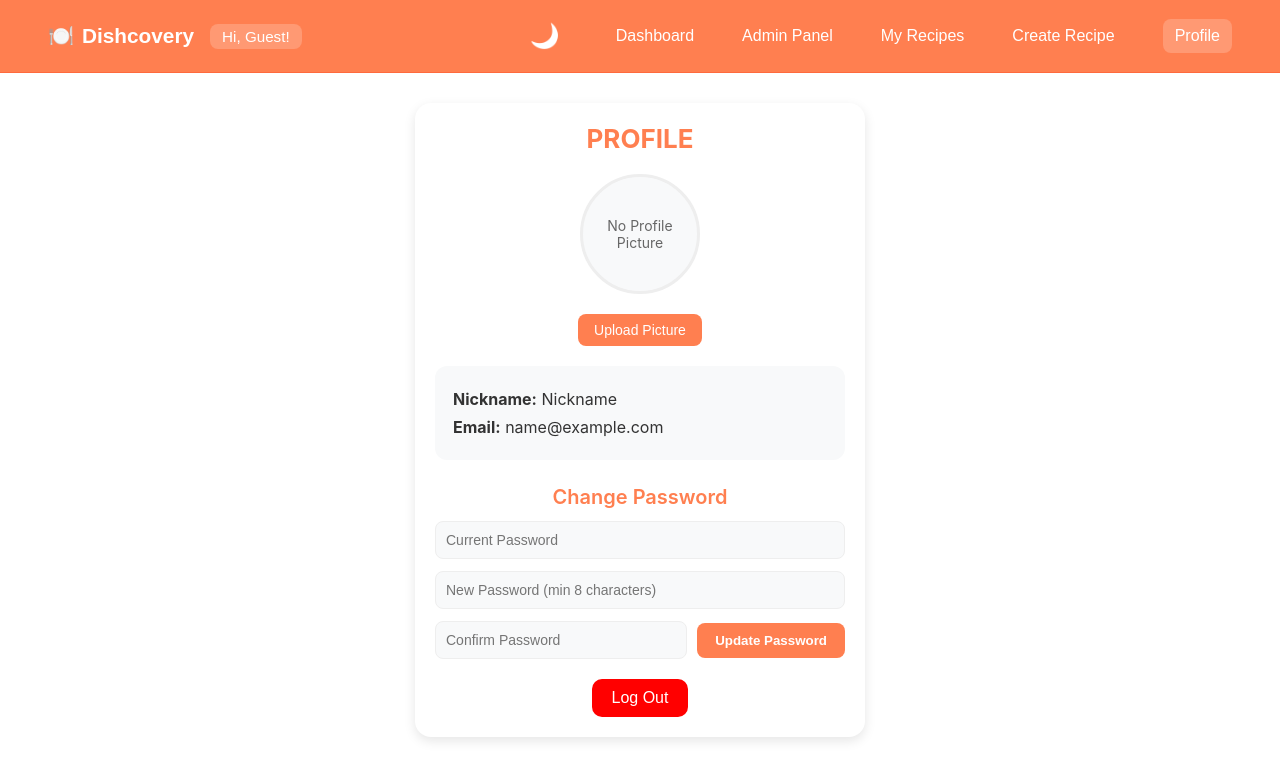
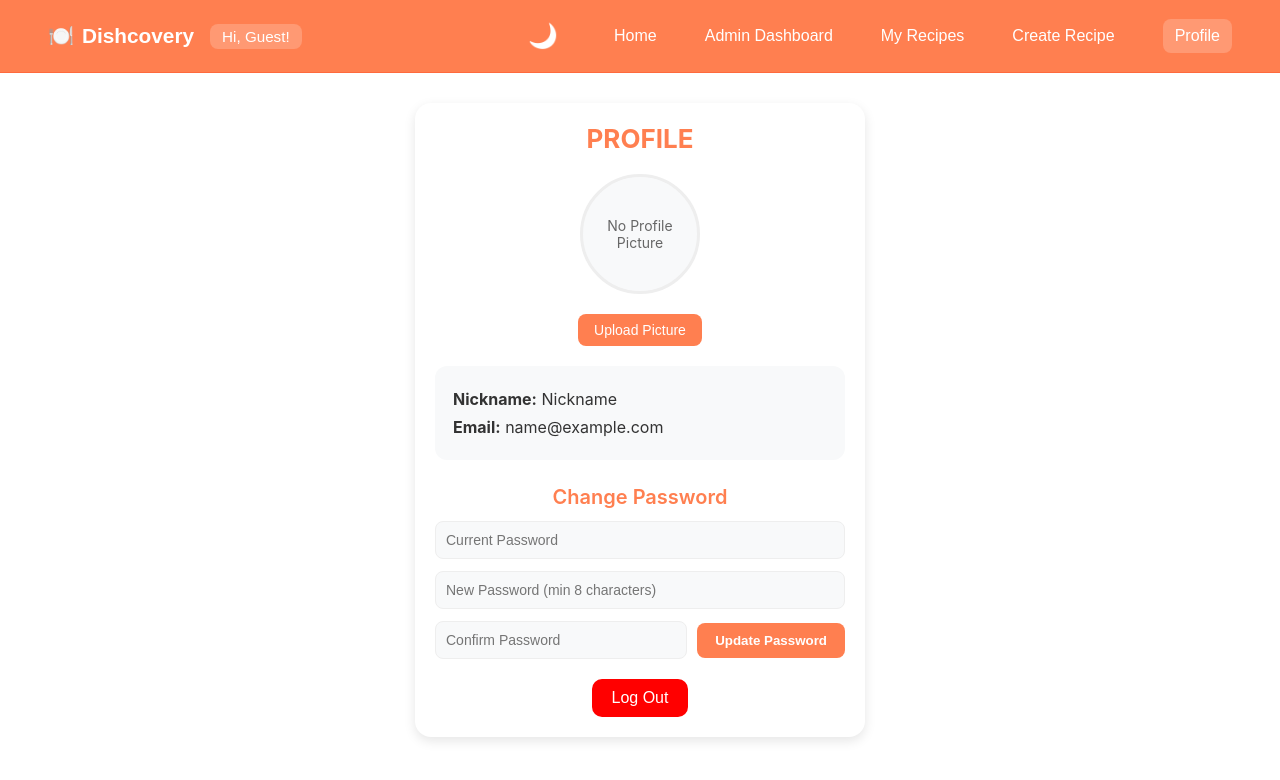
Before and after one commit to ZeeP-Coder/Dishcovery, a React (Create React App) app in the folder frontend/dishcovery/: page /profile in a window 1280 px wide. Shown: the top 780 px of the page. Built offline with nearby package versions, Linux system fonts and the light colour scheme; sample sign-in values are in the browser's storage.

Commit message:
update the ui

```diff
--- a/frontend/dishcovery/src/components/NavBar.js
+++ b/frontend/dishcovery/src/components/NavBar.js
@@ -37,10 +37,10 @@ function NavBar() {
         {isAdmin ? (
           <>
             <Link to="/" className={location.pathname === "/" ? "active" : ""}>
-              Dashboard
+              Home
             </Link>
             <Link to="/admin" className={location.pathname === "/admin" ? "active" : ""}>
-              Admin Panel
+              Admin Dashboard
             </Link>
             <Link to="/my-recipes" className={location.pathname === "/my-recipes" ? "active" : ""}>
               My Recipes
--- a/frontend/dishcovery/src/components/RecipeDetailModal.js
+++ b/frontend/dishcovery/src/components/RecipeDetailModal.js
@@ -156,7 +156,7 @@ export default function RecipeDetailModal({ dish, onClose, isFav, toggleFav }) {
 
           <div>
             <button className="fav-btn" onClick={() => toggleFav(dish.id)}>
-              {isFav ? "♥" : "♡"}
+              {typeof isFav === 'function' ? (isFav(dish.id) ? "♥" : "♡") : (isFav ? "♥" : "♡")}
             </button>
             <button onClick={onClose} style={{ marginLeft: 10 }}>Close</button>
           </div>
```
